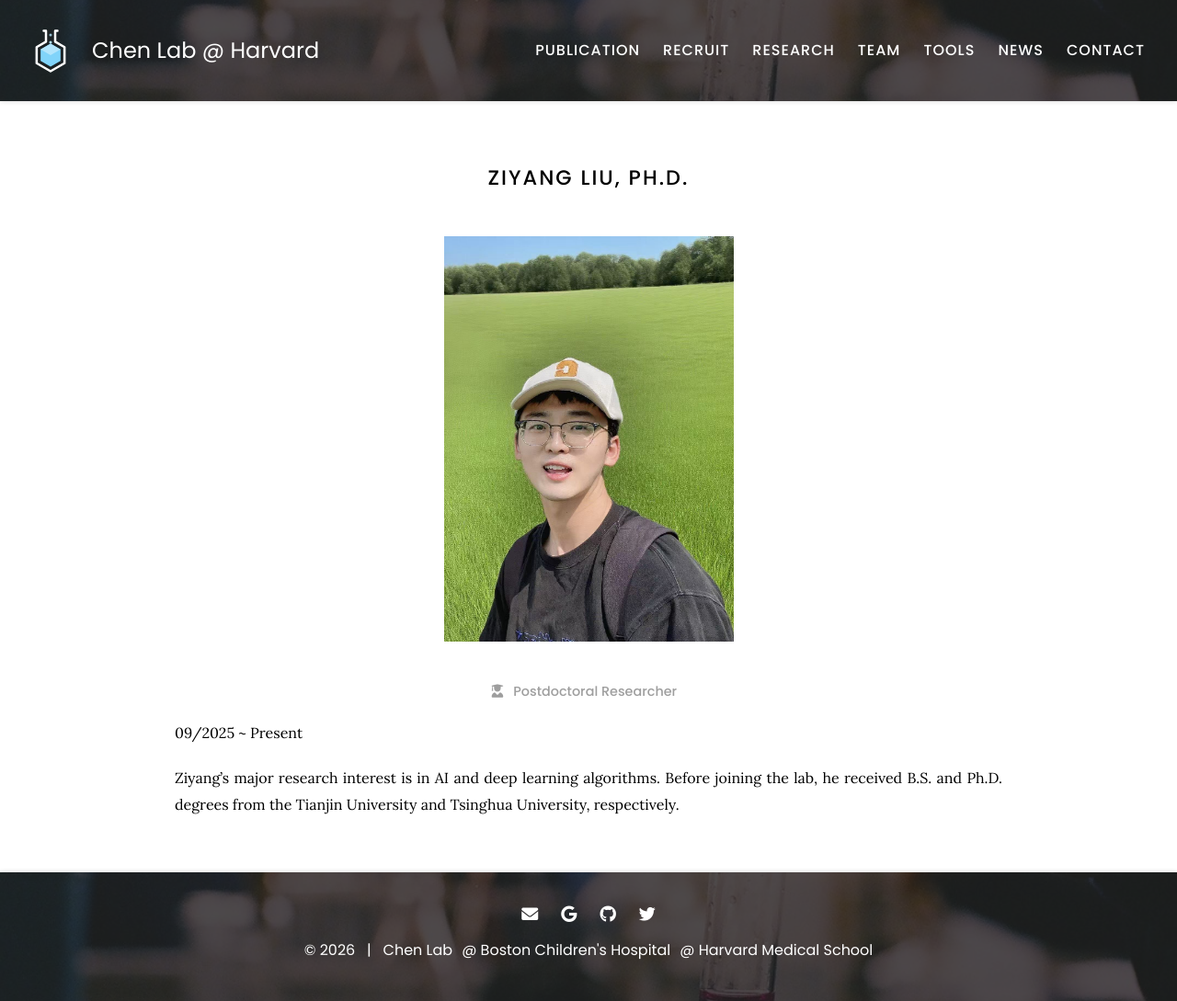
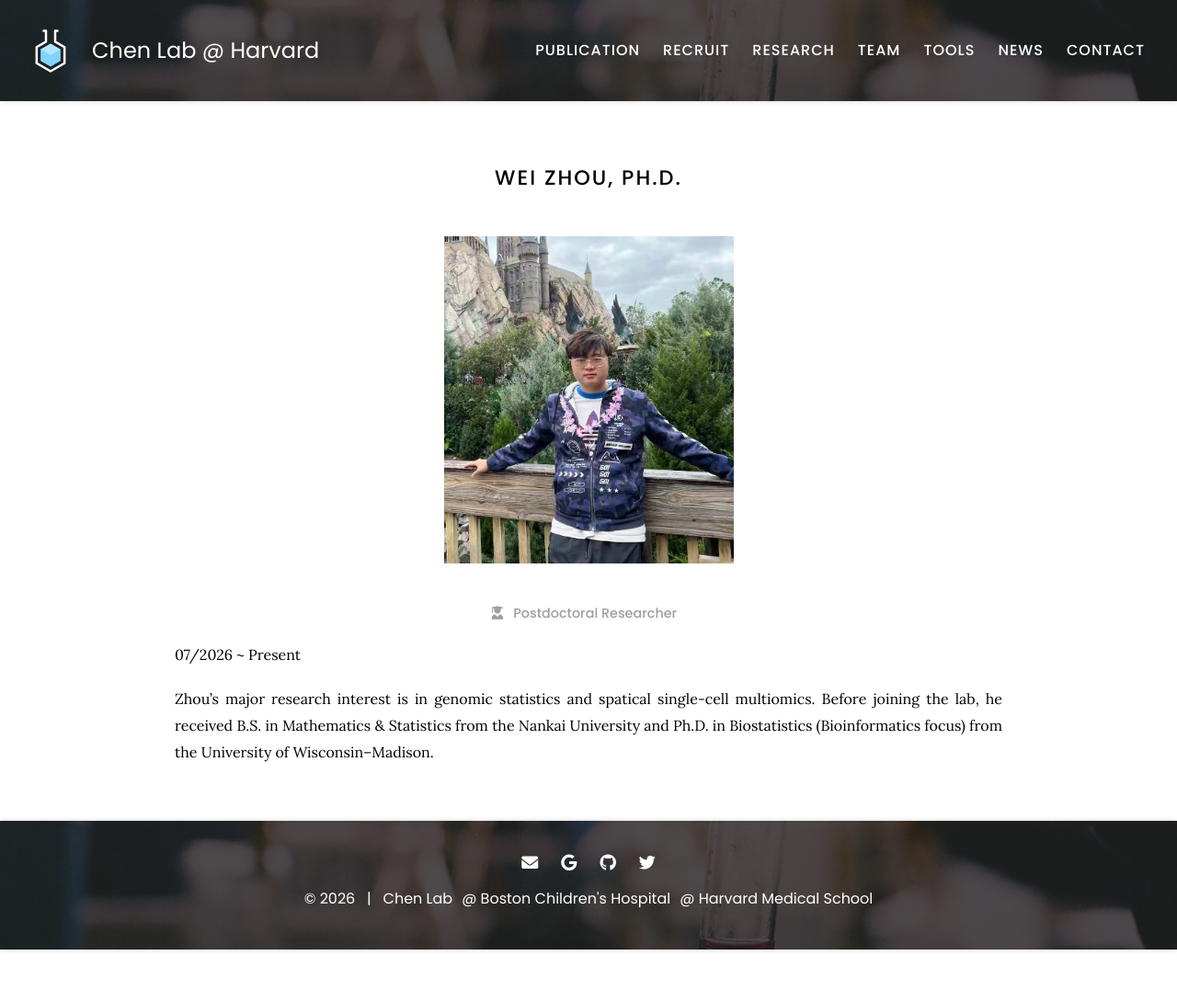
Before and after one commit to kaifuchenlab/kaifuchenlab.github.io, a Jekyll site: the page built from _members/Wei-Zhou.md, in a window 1280 px wide. Shown: the whole page at 92% size. Built offline with Jekyll 4.4.1, drawn with Linux system fonts in a browser that asks for light colours; after the commit the page ends 1033 px from its top, so only the background shows below that.

Commit message:
Update Wei-Zhou.md

```diff
--- a/_members/Wei-Zhou.md
+++ b/_members/Wei-Zhou.md
@@ -1,9 +1,9 @@
 ---
-name: Ziyang Liu, Ph.D.
-image: images/ZiyangLiu.jpg
+name: Wei Zhou, Ph.D.
+image: images/WeiZhou.jpg
 description: Postdoc
 role: postdoc
 ---
-09/2025 ~ Present
+07/2026 ~ Present
 
-Ziyang's major research interest is in AI and deep learning algorithms. Before joining the lab, he received B.S. and Ph.D. degrees from the Tianjin University and Tsinghua University, respectively.
+Zhou's major research interest is in genomic statistics and spatical single-cell multiomics. Before joining the lab, he received B.S. in Mathematics & Statistics from the Nankai University and Ph.D. in Biostatistics (Bioinformatics focus) from the University of Wisconsin–Madison.
```
